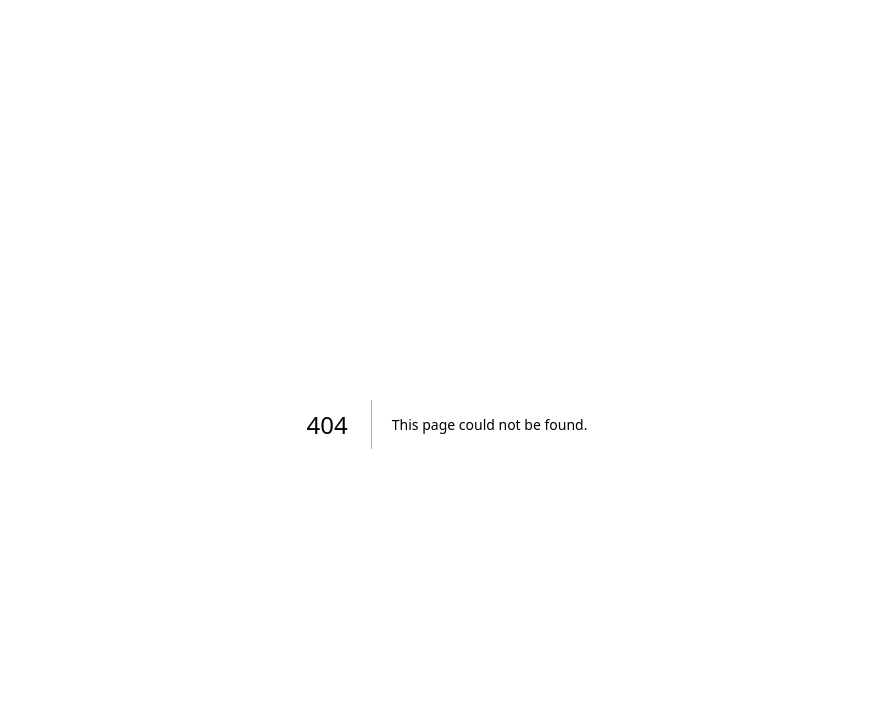
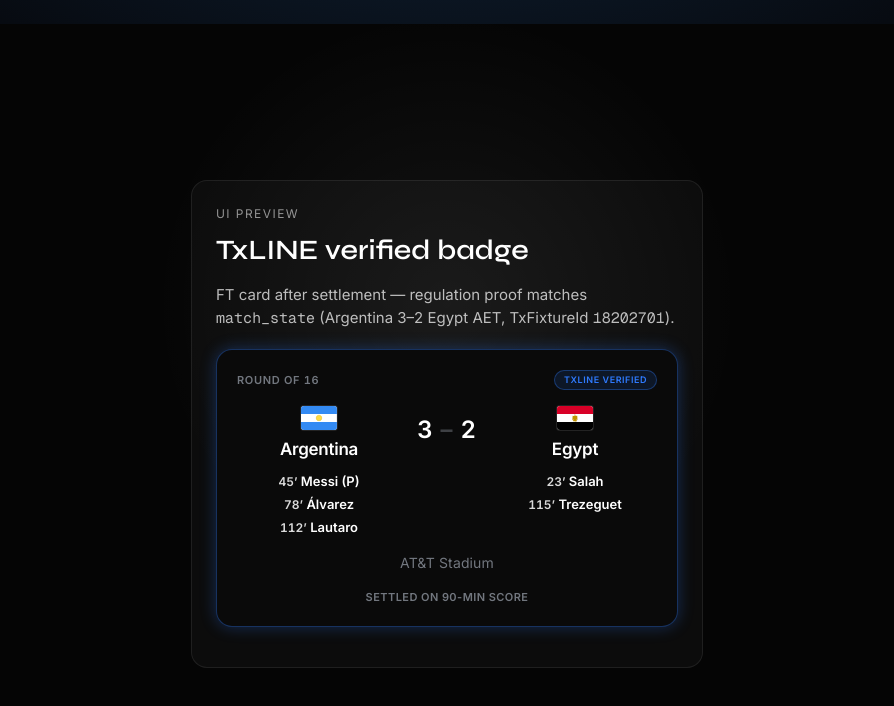
Before and after one commit to hawabuilds/mundial-app, a Next.js app: page /mundial/proof-preview in a window 1280 px wide. Before the commit this address had no page. Shown: the top 706 px of the page, without its empty margins (193-1087 px from the left). Built offline with nearby package versions, Linux system fonts and the light colour scheme.

Commit message:
Add CI workflow, TxLINE integration map, and proof badge screenshot.
Run core unit tests in GitHub Actions, document penalty shootout pipeline, add proof-preview sandbox, rename legacy ApiFootball symbols to TxLine, and embed verified-badge screenshot in README.

```diff
--- /dev/null
+++ b/app/mundial/proof-preview/page.tsx
@@ -0,0 +1,85 @@
+"use client";
+
+import FixtureCard from "../ui/FixtureCard";
+import type { MundialFixture } from "../lib/fixtures";
+import styles from "../goal-preview/GoalPreview.module.css";
+
+/** Argentina 3–2 Egypt (AET) — production proof for TxFixtureId 18202701. */
+const DEMO_FIXTURE: MundialFixture = {
+  id: 80,
+  home: "Argentina",
+  away: "Egypt",
+  homeCode: "AR",
+  awayCode: "EG",
+  date: "2026-07-07",
+  time: "16:00",
+  stage: "Round of 16",
+  venueLine: "AT&T Stadium",
+  status: "FT",
+  statusLabel: "FT",
+  homeScore: 3,
+  awayScore: 2,
+  elapsed: null,
+  phase: "recent",
+  goals: [
+    { side: "away", player: "Salah", playerShort: "Salah", minute: 23, ownGoal: false, penalty: false },
+    { side: "home", player: "Messi", playerShort: "Messi", minute: 45, ownGoal: false, penalty: true },
+    { side: "home", player: "Álvarez", playerShort: "Álvarez", minute: 78, ownGoal: false, penalty: false },
+    { side: "home", player: "Lautaro", playerShort: "Lautaro", minute: 112, ownGoal: false, penalty: false },
+    { side: "away", player: "Trezeguet", playerShort: "Trezeguet", minute: 115, ownGoal: false, penalty: false },
+  ],
+  marketOdds: { homePct: 72, drawPct: 18, awayPct: 10 },
+  terminalStatusId: 10,
+  txlineProof: {
+    fixtureId: 80,
+    txFixtureId: 18202701,
+    seq: 1045,
+    proofTs: null,
+    proofReference: "0x8f3a…c21d",
+    stats: [
+      { key: 1001, value: 0, period: 100 },
+      { key: 1002, value: 1, period: 100 },
+      { key: 3001, value: 3, period: 100 },
+      { key: 3002, value: 1, period: 100 },
+    ],
+    solanaExplorerUrl: null,
+    fetchedAt: "2026-07-08T00:00:00.000Z",
+    showVerifiedBadge: true,
+    semanticsMismatch: false,
+    proofMode: "regulation",
+    verificationCopy:
+      "Regulation proof matches the settled score used for prediction scoring.",
+    officialStats: [
+      { key: 1, value: 3, period: 100 },
+      { key: 2, value: 2, period: 100 },
+    ],
+    regulationStats: [
+      { key: 1001, value: 0, period: 100 },
+      { key: 1002, value: 1, period: 100 },
+      { key: 3001, value: 3, period: 100 },
+      { key: 3002, value: 1, period: 100 },
+    ],
+    officialSeq: 1045,
+    regulationSeq: 1045,
+    seqSource: "game_finalised",
+  },
+};
+
+export default function ProofPreviewPage() {
+  return (
+    <main className={styles.page}>
+      <div className={styles.panel}>
+        <p className={styles.eyebrow}>UI preview</p>
+        <h1 className={styles.title}>TxLINE verified badge</h1>
+        <p className={styles.copy}>
+          FT card after settlement — regulation proof matches{" "}
+          <code>match_state</code> (Argentina 3–2 Egypt AET, TxFixtureId{" "}
+          <code>18202701</code>).
+        </p>
+        <div className={styles.demo}>
+          <FixtureCard fixture={DEMO_FIXTURE} featured />
+        </div>
+      </div>
+    </main>
+  );
+}
--- a/lib/enrichFixtures.ts
+++ b/lib/enrichFixtures.ts
@@ -3,7 +3,7 @@ import { fixtureDateTime, getActiveFixtures } from "@/app/data/fixtures";
 import { fixtureAutoSettlesFromApi } from "@/lib/fixtureAutoSettle";
 import {
   fetchLiveMatch,
-  isApiFootballConfigured,
+  isTxLineConfigured,
   isFinishedStatus,
   isStartedOrFinishedStatus,
   type LiveMatchData,
@@ -47,7 +47,7 @@ async function resolveLive(fixture: Fixture): Promise<LiveMatchData | null> {
   const fromResult = liveFromFixtureResult(fixture);
   if (fromResult) return fromResult;
 
-  if (!isApiFootballConfigured() || !shouldEnrichFixtureFromApi(fixture)) {
+  if (!isTxLineConfigured() || !shouldEnrichFixtureFromApi(fixture)) {
     return null;
   }
 
@@ -63,7 +63,7 @@ export async function enrichFixture(fixture: Fixture): Promise<EnrichedFixture>
   return {
     ...fixture,
     live,
-    apiConfigured: isApiFootballConfigured(),
+    apiConfigured: isTxLineConfigured(),
   };
 }
 
@@ -87,7 +87,7 @@ export async function enrichFixtures(
       results.push({
         ...fixture,
         live: fromResult,
-        apiConfigured: isApiFootballConfigured(),
+        apiConfigured: isTxLineConfigured(),
       });
       continue;
     }
@@ -99,7 +99,7 @@ export async function enrichFixtures(
       results.push({
         ...fixture,
         live: null,
-        apiConfigured: isApiFootballConfigured(),
+        apiConfigured: isTxLineConfigured(),
       });
       continue;
     }
--- a/lib/scoreFinishedMatches.ts
+++ b/lib/scoreFinishedMatches.ts
@@ -25,15 +25,15 @@ import {
 
 import {
 
-  ApiFootballBudgetError,
+  TxLineBudgetError,
 
-  fetchApiMatch,
+  fetchTxLineMatch,
 
-  isApiFootballConfigured,
+  isTxLineConfigured,
 
   mapMatchRow,
 
-  resolveFinalScoreFromApiMatch,
+  resolveFinalScoreFromTxLineMatch,
 
   type LiveMatchData,
 
@@ -43,7 +43,7 @@ import { fixtureAutoSettlesFromApi } from "./fixtureAutoSettle";
 
 
 
-/** Earliest auto-score check after kickoff (API must report FT). */
+/** Earliest auto-score check after kickoff (TxLINE must report terminal). */
 
 export const MINUTES_AFTER_KICKOFF_BEFORE_SCORE = 90;
 
@@ -204,7 +204,7 @@ export async function getFixturesPendingAutoScore(
 
 
 
-async function resolveFinalScoreFromApi(
+async function resolveFinalScoreFromTxLine(
 
   fixture: Fixture,
 
@@ -218,7 +218,7 @@ async function resolveFinalScoreFromApi(
 
 }> {
 
-  const match = await fetchApiMatch(fixture, { fresh: true });
+  const match = await fetchTxLineMatch(fixture, { fresh: true });
 
   if (!match) return { finalScore: null, live: null };
 
@@ -226,7 +226,7 @@ async function resolveFinalScoreFromApi(
 
   const live = mapMatchRow(match);
 
-  const finalScore = resolveFinalScoreFromApiMatch(
+  const finalScore = resolveFinalScoreFromTxLineMatch(
 
     match,
 
@@ -252,13 +252,13 @@ export async function autoScoreFinishedMatches(
 
 ): Promise<AutoScoreResult[]> {
 
-  const apiConfigured = isApiFootballConfigured();
+  const txlineConfigured = isTxLineConfigured();
 
   const results: AutoScoreResult[] = [];
 
 
 
-  if (!apiConfigured && !fixtures.some((fixture) => fixtureFinalScore(fixture))) {
+  if (!txlineConfigured && !fixtures.some((fixture) => fixtureFinalScore(fixture))) {
 
     return [
 
@@ -330,11 +330,11 @@ export async function autoScoreFinishedMatches(
 
 
 
-      if (!finalScore && apiConfigured) {
+      if (!finalScore && txlineConfigured) {
 
         try {
 
-          const resolved = await resolveFinalScoreFromApi(fixture);
+          const resolved = await resolveFinalScoreFromTxLine(fixture);
 
           finalScore = resolved.finalScore;
 
@@ -344,7 +344,7 @@ export async function autoScoreFinishedMatches(
 
         } catch (error) {
 
-          if (error instanceof ApiFootballBudgetError) {
+          if (error instanceof TxLineBudgetError) {
 
             results.push({
 
--- a/lib/txMatchSettlement.ts
+++ b/lib/txMatchSettlement.ts
@@ -84,12 +84,12 @@ export type MatchLookup = {
   time: string;
 };
 
-export function isApiFootballConfigured(): boolean {
+export function isTxLineConfigured(): boolean {
   return isTxoddsConfigured();
 }
 
 export function isFootballDataConfigured(): boolean {
-  return isApiFootballConfigured();
+  return isTxLineConfigured();
 }
 
 // ---------------------------------------------------------------------------
@@ -430,7 +430,7 @@ function kickoffMsOf(lookup: MatchLookup): number {
   return new Date(`${lookup.date}T${lookup.time}:00Z`).getTime();
 }
 
-export async function fetchApiMatch(
+export async function fetchTxLineMatch(
   lookup: MatchLookup,
   options?: { fresh?: boolean },
 ): Promise<FootballDataMatch | null> {
@@ -469,7 +469,7 @@ export async function fetchApiMatch(
 export async function fetchLiveMatch(
   lookup: MatchLookup,
 ): Promise<LiveMatchData | null> {
-  const match = await fetchApiMatch(lookup);
+  const match = await fetchTxLineMatch(lookup);
   if (!match) return null;
   return mapMatchRow(match);
 }
@@ -597,10 +597,10 @@ export async function fetchMatchWithGoals(
   return fetchMatchWithGoalsForId(resolvedFixture.FixtureId, lookup, resolvedFixture);
 }
 
-export { ApiFootballBudgetError, getApiFootballQuota } from "./txMatchSettlementCache";
+export { TxLineBudgetError, getTxLineQuota } from "./txMatchSettlementCache";
 
-/** Resolve final score once the feed reports the match finished (FT/AET/PEN). */
-export function resolveFinalScoreFromApiMatch(
+/** Resolve final score once the TxLINE feed reports the match finished (FT/AET/PEN). */
+export function resolveFinalScoreFromTxLineMatch(
   match: FootballDataMatch,
   kickoffMs: number,
   nowMs: number,
--- a/lib/txMatchSettlementCache.ts
+++ b/lib/txMatchSettlementCache.ts
@@ -9,8 +9,8 @@ const fixtureCache = new Map<
 let dailyRemaining: number | null = null;
 let dailyLimit: number | null = null;
 
-/** Stop calling API when remaining daily quota is at or below this (cron reserve). */
-export const API_FOOTBALL_MIN_RESERVE = 15;
+/** Stop calling TxLINE when remaining daily quota is at or below this (cron reserve). */
+export const TXLINE_MIN_RESERVE = 15;
 
 /** Default TTL when quota headers are unknown. */
 export const FIXTURE_CACHE_TTL_MS = 15 * 60 * 1000;
@@ -22,10 +22,10 @@ export const FIXTURE_CACHE_TTL_MS = 15 * 60 * 1000;
  */
 export const FIXTURE_CACHE_LIVE_TTL_MS = 5 * 60 * 1000;
 
-export class ApiFootballBudgetError extends Error {
+export class TxLineBudgetError extends Error {
   constructor(message: string) {
     super(message);
-    this.name = "ApiFootballBudgetError";
+    this.name = "TxLineBudgetError";
   }
 }
 
@@ -46,14 +46,14 @@ export function markQuotaExhausted(): void {
   dailyRemaining = 0;
 }
 
-export function getApiFootballQuota(): {
+export function getTxLineQuota(): {
   remaining: number | null;
   limit: number | null;
 } {
   return { remaining: dailyRemaining, limit: dailyLimit };
 }
 
-export function canUseApiFootball(minReserve = API_FOOTBALL_MIN_RESERVE): boolean {
+export function canUseTxLine(minReserve = TXLINE_MIN_RESERVE): boolean {
   if (dailyRemaining === null) return true;
   return dailyRemaining > minReserve;
 }
--- a/middleware.ts
+++ b/middleware.ts
@@ -131,6 +131,14 @@ export function middleware(request: NextRequest) {
     return NextResponse.rewrite(url);
   }
 
+  if (pathname === "/proof-preview" || pathname.startsWith("/proof-preview/")) {
+    const url = request.nextUrl.clone();
+    const sub =
+      pathname === "/proof-preview" ? "" : pathname.slice("/proof-preview".length);
+    url.pathname = `/mundial/proof-preview${sub}`;
+    return NextResponse.rewrite(url);
+  }
+
   const url = request.nextUrl.clone();
   url.pathname = "/";
   return NextResponse.redirect(url, 308);
--- a/package.json
+++ b/package.json
@@ -20,6 +20,7 @@
     "test:tx-match-settlement": "npx tsx lib/txMatchSettlement.test.ts",
     "test:txline-fixture-sync": "npx tsx lib/txlineFixtureSync.test.ts",
     "test:collection-eligibility": "npx tsx lib/collectionEligibility.test.ts",
+    "test:ci": "npm run test:tx-match-settlement && npm run test:match-proof-dual && npm run test:score-proof-semantics && npm run test:penalty-shootout && npm run test:solana-voucher",
     "sync:fixtures": "npx tsx scripts/sync-fixtures.ts",
     "collect:fixtures": "npx tsx scripts/collect-fixtures.ts",
     "gen:solana-keys": "npx tsx scripts/generate-solana-payout-keys.ts",
--- a/scripts/score-pending.ts
+++ b/scripts/score-pending.ts
@@ -4,9 +4,9 @@ config({ path: ".env.local" });
 import { fixtureDateTime, getFixtureById } from "../app/data/fixtures";
 import { getMatchState } from "../app/lib/supabase";
 import {
-  fetchApiMatch,
+  fetchTxLineMatch,
   mapMatchRow,
-  resolveFinalScoreFromApiMatch,
+  resolveFinalScoreFromTxLineMatch,
 } from "../lib/txMatchSettlement";
 import {
   autoScoreFinishedMatches,
@@ -34,13 +34,13 @@ async function main() {
     console.log("collected_at", state?.predictions_collected_at ?? null);
     console.log("scored_at", state?.scored_at ?? null);
 
-    const row = await fetchApiMatch(f);
+    const row = await fetchTxLineMatch(f);
     if (!row) {
       console.log("api: no row");
       continue;
     }
     const live = mapMatchRow(row);
-    const final = resolveFinalScoreFromApiMatch(
+    const final = resolveFinalScoreFromTxLineMatch(
       row,
       fixtureDateTime(f).getTime(),
       now.getTime(),
```
Also changed, not shown: 3 other files (tests, documents, lock files or other folders).
